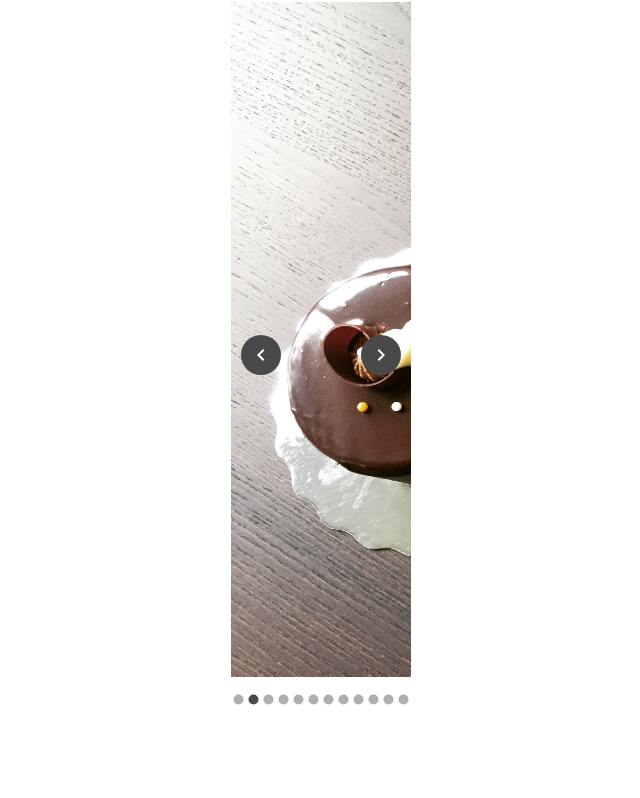
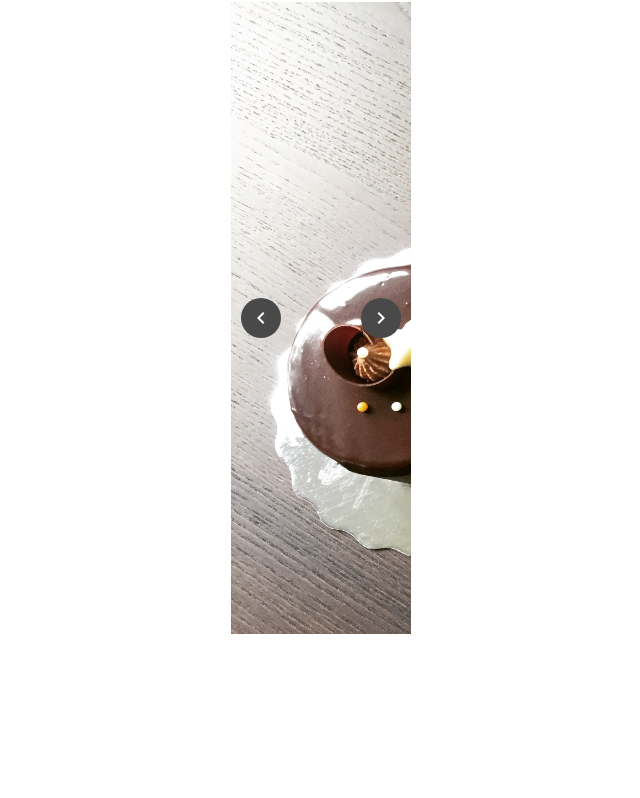
Before and after one commit to YourNeptune/my-CV, a React (Create React App) app: page / in a window 1280 px wide. Shown: the part 2604-3402 px from the top of the page, without its empty margins (319-959 px from the left). Built offline with nearby package versions, Linux system fonts and the light colour scheme.

Commit message:
updates on responsiveness

```diff
--- a/src/css/Showcase.css
+++ b/src/css/Showcase.css
@@ -9,6 +9,6 @@
 .Showcase__div {
   display: grid;
   place-items: center;
-  width: 100%;
-
+  width: 900px;
+  height: 600px;
 }
--- a/src/css/responsive.css
+++ b/src/css/responsive.css
@@ -2,8 +2,6 @@
 
 /* Medium Screen */
 @media all and (max-width: 950px) {
-  /* Home */
-
   /* About */
   .About__container {
     display: flex !important;
@@ -14,7 +12,6 @@
     padding: 0 6em !important;
   }
   .About__container img {
-    /* width: 16em !important; */
     float: none !important;
     padding-right: 0 !important;
   }
@@ -54,6 +51,7 @@
   }
   .Showcase__div {
     height: 400px !important;
+    width: 650px !important;
   }
 
   /* Contact */
@@ -121,6 +119,7 @@
   /* Projects */
   .Showcase__div {
     height: 300px !important;
+    width: 450px !important;
   }
   .Showcase__div img {
     width: 300px !important;
@@ -140,6 +139,7 @@
   /* Projects */
   .Showcase__div {
     height: 180px !important;
+    width: 300px !important;
   }
   .Carousel-buttonWrapper-6 button {
     width: 29px !important;
@@ -163,6 +163,7 @@
   /* Projects */
   .Showcase__div {
     height: 100px !important;
+    width: 200px !important;
   }
   .Carousel-buttonWrapper-6 button {
     width: 15px !important;
```
